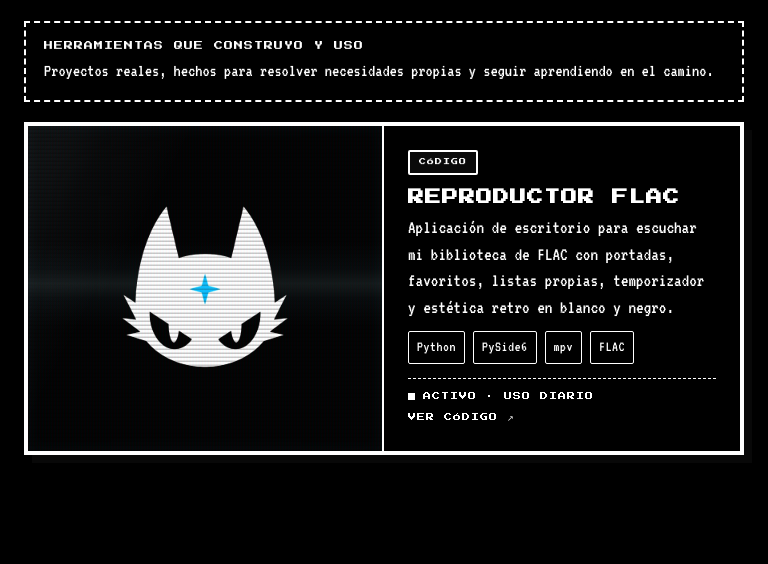
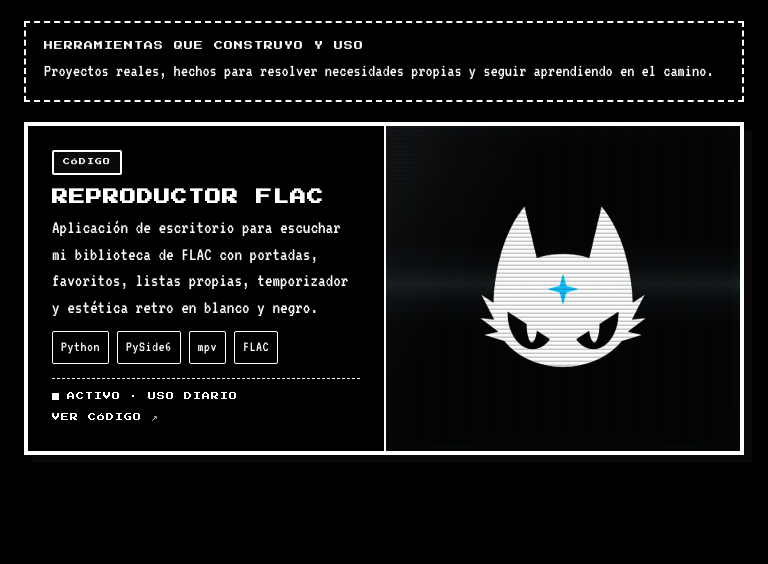
Before and after one commit to STARTEDBOY/STARTEDBOY.github.io, a plain HTML site: page index.html in a window 768 px wide. Shown: the part 2302-2866 px from the top of the page. Drawn offline with Linux system fonts and the light colour scheme.

Commit message:
Mueve información a la izquierda y da más espacio al área de imagen en proyecto destacado

```diff
--- a/styles.css
+++ b/styles.css
@@ -901,18 +901,21 @@ main {
 .game-featured {
   grid-column: 1 / -1;
   display: grid;
-  grid-template-columns: 1.12fr 0.88fr;
-}
-
-.game-featured .game-screen {
-  border-bottom: 0;
-  border-right: 2px solid var(--line);
-  background: var(--black-3);
+  grid-template-columns: 0.85fr 1.15fr;
 }
 
 .game-featured .game-body {
+  order: 1;
   justify-content: center;
   padding: 24px;
+}
+
+.game-featured .game-screen {
+  order: 2;
+  border-bottom: 0;
+  border-left: 2px solid var(--line);
+  border-right: 0;
+  background: var(--black-3);
 }
 
 .game-featured .game-body h3 {
@@ -1478,8 +1481,10 @@ main {
   }
 
   .game-featured .game-screen {
+    border-left: 0;
     border-right: 0;
-    border-bottom: 2px solid var(--line);
+    border-top: 2px solid var(--line);
+    border-bottom: 0;
   }
 
   .game-featured .game-body {
@@ -1494,7 +1499,9 @@ main {
   }
 
   .game-featured .game-screen {
-    border-right: 2px solid var(--line);
+    border-left: 2px solid var(--line);
+    border-right: 0;
+    border-top: 0;
     border-bottom: 0;
   }
 }
```
